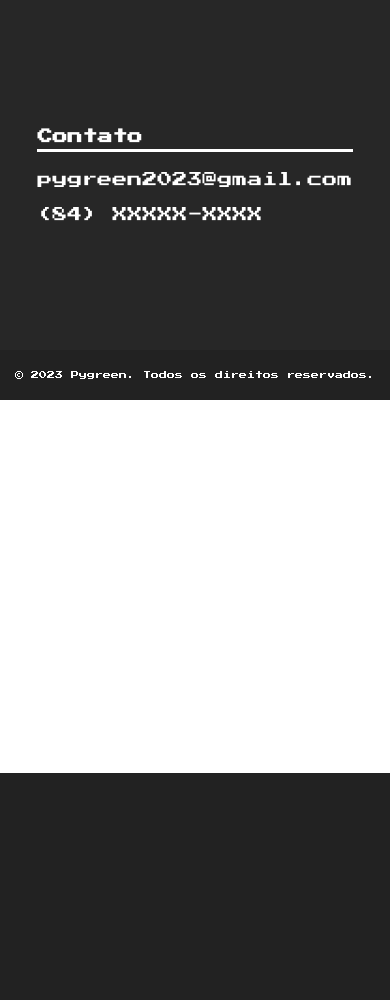
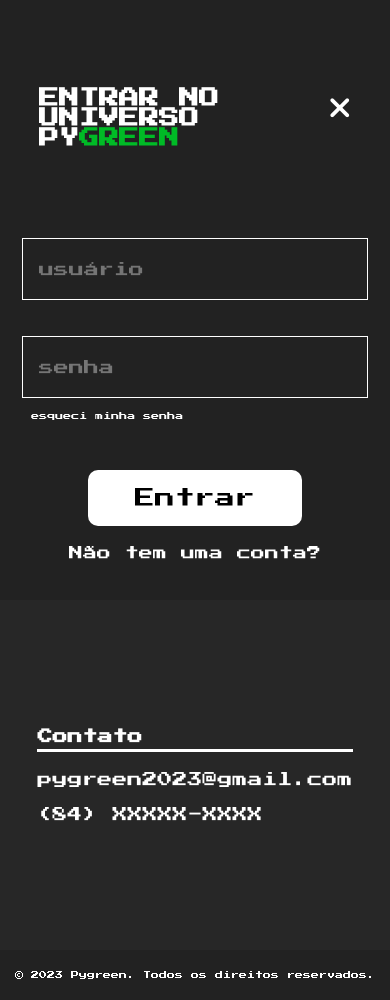
Before and after one commit to pygreenIF/PyGreen-Site, a Flask app: template pygreen/templates/loginMobile.html in a window 390 px wide. Shown: the part 71-1071 px from the top of the page. Before the commit the page ends 844 px from the top, so only its background shows below. Run offline with Flask 3, Linux system fonts and the light colour scheme; the template is opened without the code that fills it, so the values that code supplies are empty; some libraries are stand-ins or nearby versions.

Commit message:
tela de login mobile
Concluí a tela de login para mobile, só falta colocar as ancoras para as outras páginas.

```diff
--- a/pygreen/static/css/cadastrarCSS/styledesktop.css
+++ b/pygreen/static/css/cadastrarCSS/styledesktop.css
@@ -1,4 +1,3 @@
-
 .hero {
     align-items: flex-start;
 }
--- a/pygreen/static/css/loginMobileCSS/loginMobile.CSS
+++ b/pygreen/static/css/loginMobileCSS/loginMobile.CSS
@@ -0,0 +1,178 @@
+.hero {
+    align-items: flex-start;
+}
+
+.container {
+    display: flex;
+    align-items: center;
+    justify-content: flex-start;
+    flex-direction: column;
+    background-color: var(--clr-primary);
+    font-family: 'Press Start 2P';
+    border-radius: 5rem;
+    box-shadow: 2rem 2rem 4rem 0 rgba(0,0,0,.25);
+    background: var(--clr-primary);
+    color: var(--clr-accent-white);
+    width: 1004px;
+    height: 930px;
+    margin-top: 3rem;
+}
+
+.heading {
+    margin-block: 6rem 3.7rem;
+}
+
+.heading {
+    display: flex;
+    flex-direction: column;
+    align-items: center;
+    height: 129px;
+}
+
+.heading span {
+    color: var(--clr-accent-green);
+}
+
+.heading .top h1 {
+    font-size: 2rem;
+    margin-bottom: 1.4rem;
+}
+
+.icon {
+    display: none;
+}
+
+.inputs {
+    display: flex;
+    flex-direction: column;
+    font-family: 'Press Start 2P';
+    margin-bottom: 4.1rem;
+    font-size: 1.2rem;
+}
+
+
+.inputs input {
+    width: 540px;
+    height: 60px;
+    background-color: var(--clr-primary);
+    border: 0.1rem solid var(--clr-accent-white);
+    color: var(--clr-accent-white);
+    margin: 1.2rem 0 2.4rem;
+    padding-block: 0;
+}
+
+.footing {
+    display: flex;
+    justify-content: space-between;
+    align-items: center;
+    width: 540px;
+    height: 45px;
+    font-size: 1.4rem;
+}
+
+.footing a {
+    text-decoration: none;
+    color: var(--clr-accent-white);
+    margin-top: 2rem;
+}
+
+.footing a:visited {
+    text-decoration: none;
+    color: var(--clr-accent-white);
+}
+
+.footing button {
+    background-color: var(--clr-accent-white);
+    color: var(--clr-accent-black);
+    border: 0;
+    font-family: 'Press Start 2P';
+    font-size: 2rem;
+    width: 214px;
+    height: 64px;
+    border-radius: 1rem;
+    transition: .5ms;
+    margin-top: 3rem;
+}
+
+.footing button:hover {
+    background-color: var(--clr-accent-green);
+    color: var(--clr-accent-white);
+    cursor: pointer;
+}
+
+.footing button:active {
+    transform: scale(.98);
+}
+
+@media screen and (max-width: 1024px){
+    .hero {
+        min-height: auto !important;
+    }
+
+    .heading {
+        width: 80%;
+        flex-direction: row;
+        justify-content: space-between;
+    }
+
+    .top {
+        display: flex;
+        flex-direction: column;
+        gap: 1.2rem;
+    }
+
+    .top h1 {
+        margin: 0;
+        font-size: 2.8rem;
+    }
+
+    .icon {
+        display: inline;
+        font-size: 1.5rem;
+        margin-bottom: 12%;
+    }
+
+    .icon i {
+        color: var(--clr-accent-white);
+    }
+
+    .container {
+        height: 100%;
+        width: 100%;
+        margin: 0;
+        border-radius: 0;
+        box-shadow: none;
+    }
+
+    .inputs {
+        display: flex;
+        align-items: center;
+        justify-content: flex-start;
+        flex-wrap: nowrap;
+        width: 80%;
+        margin-bottom: 0;
+        flex-direction: column;
+    }
+
+    .inputs .forget-password {
+        color: var(--clr-accent-white);
+        text-decoration: none;
+        font-family: 'Press Start 2P';
+        min-width: 105%;
+        font-size: .8rem;
+        margin-top: -1rem;
+        padding-left: 1.5rem;
+        padding-right: 1.5rem;
+    }
+
+    .inputs input {
+        width: 100%;
+    }
+
+    .footing {
+        margin: 2rem 0 4rem;
+        flex-direction: column-reverse;
+        min-height: 120px;
+        width: auto !important;
+    }
+}
--- a/pygreen/templates/loginMobile.html
+++ b/pygreen/templates/loginMobile.html
@@ -41,9 +41,27 @@
         </div>
     </header>
 
-    <section>
-
-    </section>
+    <main>
+        <section class="hero">
+            <div class="container">
+                <div class="heading">
+                    <div class="top">
+                        <h1>ENTRAR NO UNIVERSO PY<span>GREEN</span></span></h1>
+                    </div>
+                    <span class="icon"><a href="/"><i class="fa-solid fa-xmark fa-2xl"></a></i>
+                </div>
+                <div class="inputs">
+                    <input type="text" placeholder="usuário">
+                    <input class="password" type="password" placeholder="senha">
+                    <a class="forget-password" href="">esqueci minha senha</a>
+                </div>
+                <div class="footing">
+                    <a href="/">Não tem uma conta?</a>
+                    <button>Entrar</button>
+                </div>
+            </div>
+        </section>
+    </main>
 
     <footer>
         <section id="footer-content">
```
